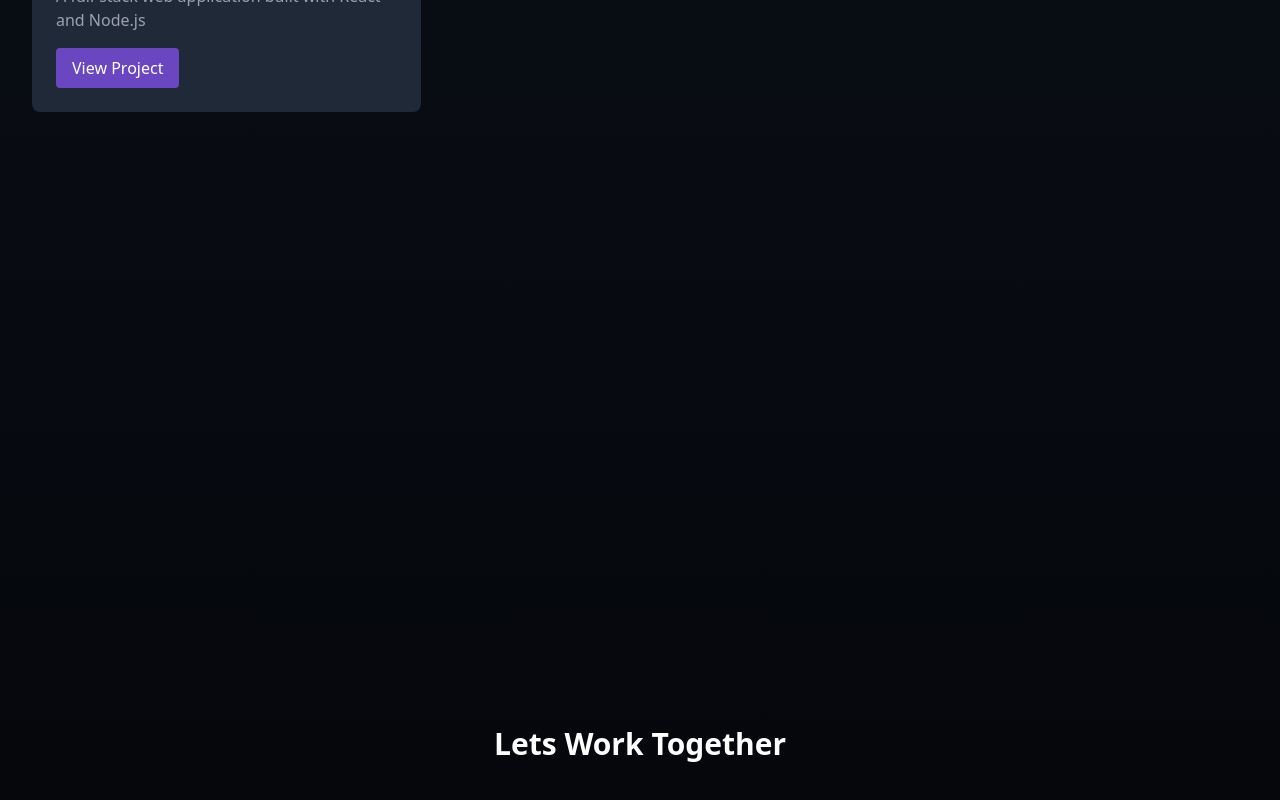
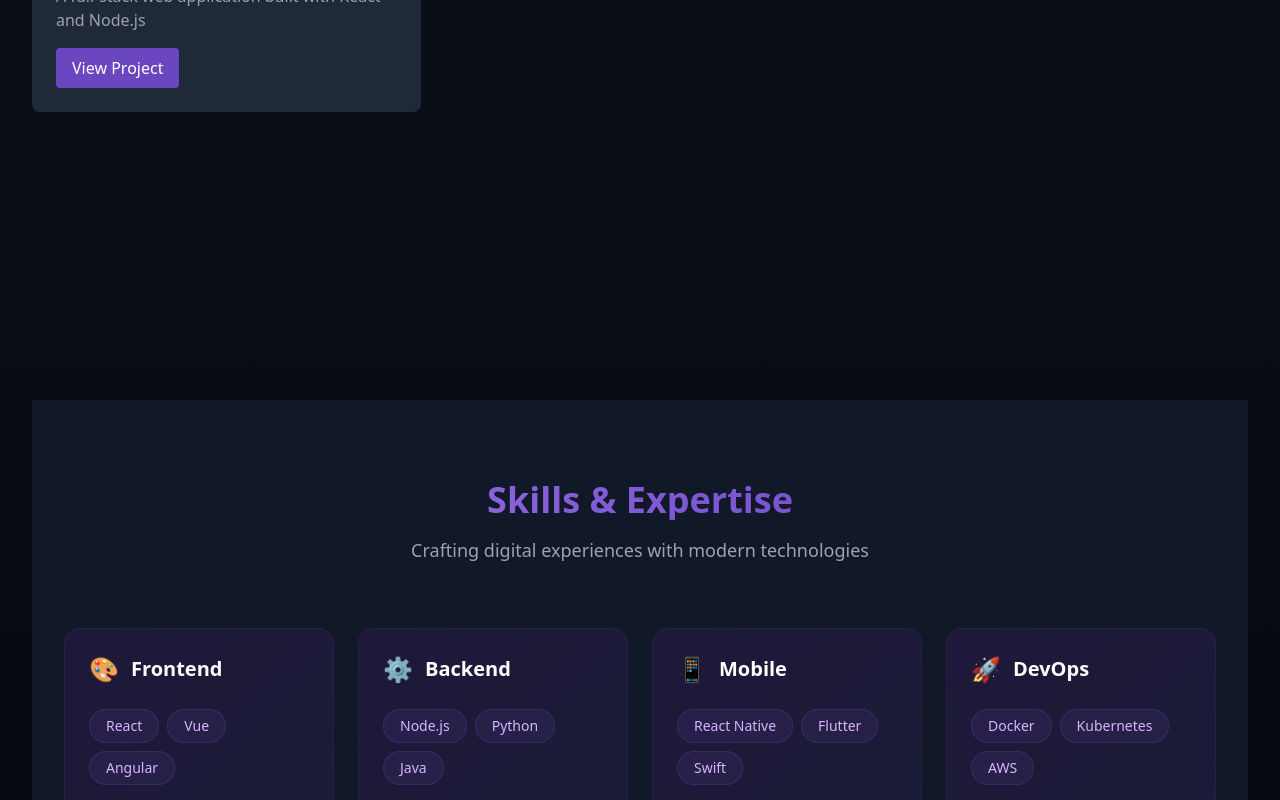
Before and after one commit to priy437pradhan/sr-portfolio, a React (Vite) app: page / in a window 1280 px wide. Shown: the part 2000-2800 px from the top of the page. Built offline with nearby package versions, Linux system fonts and the light colour scheme.

Commit message:
first commit

```diff
--- a/src/App.jsx
+++ b/src/App.jsx
@@ -7,7 +7,7 @@ import Experience from './components/Experience';
 import Projects from './components/Projects';
 import HireMe from './components/HireMe';
 import Education from './components/Education';
-// import Skills from './components/Skills';
+import Skills from './components/Skills';
 
 
 function App() {
@@ -18,7 +18,7 @@ function App() {
         <About />
         <Experience />
         <Projects />
-        {/* <Skills /> */}
+        <Skills />
         <HireMe />
         <Education />
       </div>
--- a/src/components/Navbar.jsx
+++ b/src/components/Navbar.jsx
@@ -10,7 +10,7 @@ const Navbar = () => {
     { title: 'Experience', to: 'experience' },
     { title: 'Projects', to: 'projects' },
     { title: 'Hire Me', to: 'hire' },
-    // { title: 'Skills', to: 'skills' },
+    { title: 'Skills', to: 'skills' },
     { title: 'Education', to: 'education' },
   ];
 
--- /dev/null
+++ b/src/components/Skills.jsx
@@ -0,0 +1,140 @@
+// src/components/Skills.jsx
+import { motion } from 'framer-motion';
+import { useState } from 'react';
+
+const Skills = () => {
+  const [hoveredCategory, setHoveredCategory] = useState(null);
+
+  const skillCategories = [
+    {
+      category: "Frontend",
+      icon: "🎨",
+      mainSkills: ["React", "Vue", "Angular"],
+      subSkills: ["HTML5", "CSS3", "JavaScript", "TypeScript", "Tailwind", "SASS"]
+    },
+    {
+      category: "Backend",
+      icon: "⚙️",
+      mainSkills: ["Node.js", "Python", "Java"],
+      subSkills: ["Express", "Django", "Spring", "MongoDB", "PostgreSQL", "Redis"]
+    },
+    {
+      category: "Mobile",
+      icon: "📱",
+      mainSkills: ["React Native", "Flutter", "Swift"],
+      subSkills: ["iOS", "Android", "Expo", "Firebase", "App Store", "Play Store"]
+    },
+    {
+      category: "DevOps",
+      icon: "🚀",
+      mainSkills: ["Docker", "Kubernetes", "AWS"],
+      subSkills: ["CI/CD", "Jenkins", "Terraform", "Linux", "Nginx", "Cloud"]
+    }
+  ];
+
+  const container = {
+    hidden: { opacity: 0 },
+    show: {
+      opacity: 1,
+      transition: {
+        staggerChildren: 0.1
+      }
+    }
+  };
+
+  const item = {
+    hidden: { opacity: 0, y: 20 },
+    show: { opacity: 1, y: 0 }
+  };
+
+  return (
+    <section id="skills" className="min-h-screen pt-20 pb-16 bg-gray-900">
+      <div className="max-w-7xl mx-auto px-4 sm:px-6 lg:px-8">
+        <motion.div
+          initial={{ opacity: 0, y: 20 }}
+          whileInView={{ opacity: 1, y: 0 }}
+          transition={{ duration: 0.8 }}
+          className="text-center mb-16"
+        >
+          <h2 className="text-4xl font-bold mb-4 bg-gradient-to-r from-purple-400 via-purple-500 to-purple-600
+                       bg-clip-text text-transparent">
+            Skills & Expertise
+          </h2>
+          <p className="text-gray-400 text-lg">Crafting digital experiences with modern technologies</p>
+        </motion.div>
+
+        <motion.div
+          variants={container}
+          initial="hidden"
+          whileInView="show"
+          viewport={{ once: true }}
+          className="grid grid-cols-1 md:grid-cols-2 lg:grid-cols-4 gap-6"
+        >
+          {skillCategories.map((category, index) => (
+            <motion.div
+              key={index}
+              variants={item}
+              className="relative group"
+              onMouseEnter={() => setHoveredCategory(index)}
+              onMouseLeave={() => setHoveredCategory(null)}
+            >
+              <div className={`h-full rounded-2xl p-6 bg-gradient-to-br
+                           ${hoveredCategory === index ? 'from-purple-900/40 to-purple-600/20' : 'from-purple-900/20 to-purple-600/10'}
+                           border border-purple-500/10 hover:border-purple-500/30
+                           transition-all duration-500 ease-out`}>
+
+                {/* Category Header */}
+                <div className="flex items-center space-x-3 mb-6">
+                  <span className="text-2xl">{category.icon}</span>
+                  <h3 className="text-xl font-bold text-white">{category.category}</h3>
+                </div>
+
+                {/* Main Skills */}
+                <div className="flex flex-wrap gap-2 mb-4">
+                  {category.mainSkills.map((skill, skillIndex) => (
+                    <div
+                      key={skillIndex}
+                      className="bg-purple-500/10 border border-purple-500/20
+                               rounded-full px-4 py-1.5 text-sm font-medium text-purple-300
+                               hover:bg-purple-500/20 hover:border-purple-500/30
+                               transition-all duration-300"
+                    >
+                      {skill}
+                    </div>
+                  ))}
+                </div>
+
+                {/* Sub Skills */}
+                <div className="flex flex-wrap gap-2">
+                  {category.subSkills.map((skill, skillIndex) => (
+                    <div
+                      key={skillIndex}
+                      className="text-sm text-gray-400 hover:text-purple-300 transition-colors duration-300"
+                    >
+                      {skill}{skillIndex !== category.subSkills.length - 1 && " •"}
+                    </div>
+                  ))}
+                </div>
+
+                {/* Hover Effect */}
+                <div className="absolute inset-0 rounded-2xl bg-gradient-to-br from-purple-500/5 to-transparent
+                              opacity-0 group-hover:opacity-100 transition-opacity duration-500 pointer-events-none" />
+              </div>
+
+              {/* Glow Effect */}
+              <div className="absolute -inset-0.5 bg-gradient-to-br from-purple-500 to-purple-600 rounded-2xl
+                            opacity-0 group-hover:opacity-10 blur-xl transition-opacity duration-500 pointer-events-none" />
+            </motion.div>
+          ))}
+        </motion.div>
+
+        {/* Bottom Decoration */}
+        <div className="mt-16 flex justify-center">
+          <div className="h-1 w-20 bg-gradient-to-r from-transparent via-purple-500 to-transparent rounded-full" />
+        </div>
+      </div>
+    </section>
+  );
+};
+
+export default Skills;
```
